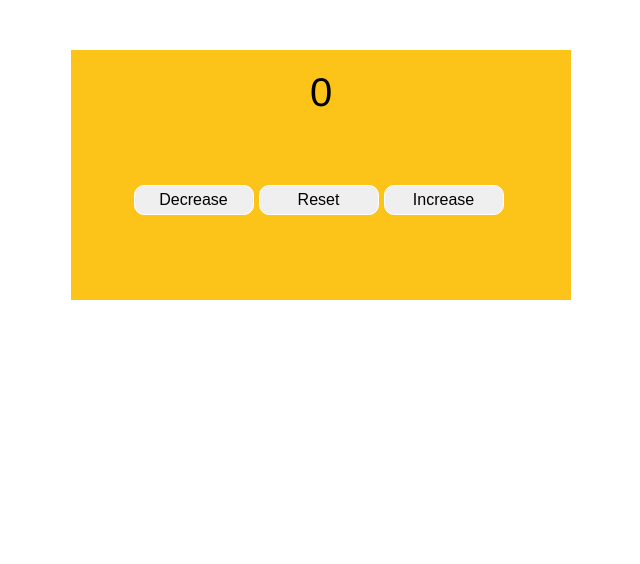
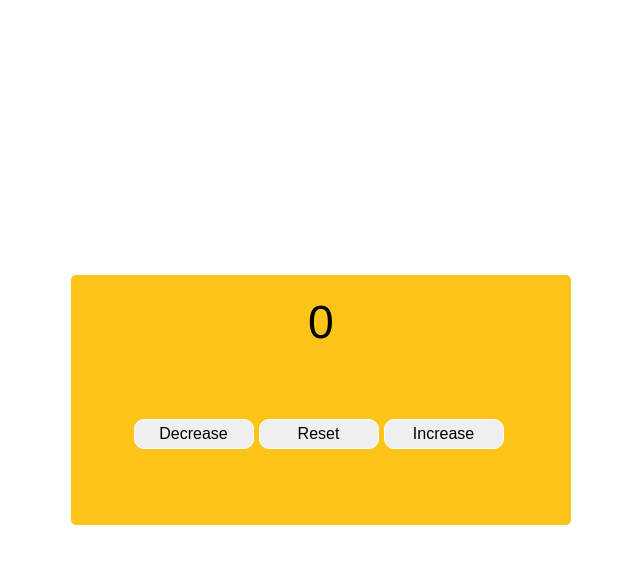
Before and after one commit to Younos-abbasi/counter-app, a plain HTML site: page index.html in a window 1280 px wide. Shown: the whole page, without its empty margins (319-959 px from the left). Drawn offline with Linux system fonts and the light colour scheme.

Commit message:
completed style

```diff
--- a/style.css
+++ b/style.css
@@ -7,15 +7,19 @@ body {
   width: 100vw;
   height: 100vh;
   font-family: Helvetica;
+  display: flex;
+  justify-content: center;
+  align-items: center;
 }
 .container {
   background-color: #fcc419;
   width: 500px;
   height: 250px;
-  margin: 50px auto;
+  border-radius: 5px;
 }
 #counter__label {
-  font-size: 2.5em;
+  color: #000;
+  font-size: 2.9em;
   display: block;
   text-align: center;
   padding-top: 20px;
@@ -34,4 +38,9 @@ body {
   border: 1px solid #fff;
   color: #000;
   font-size: 1em;
+  cursor: pointer;
+  transition: background-color 0.2s;
 }
+.btn:hover {
+  background-color: #a9e34b;
+}
```
